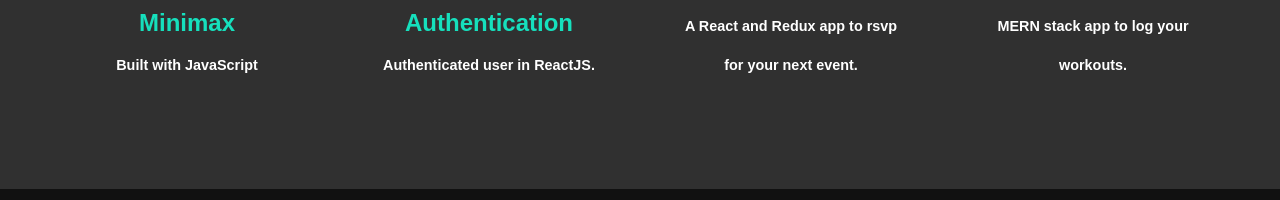
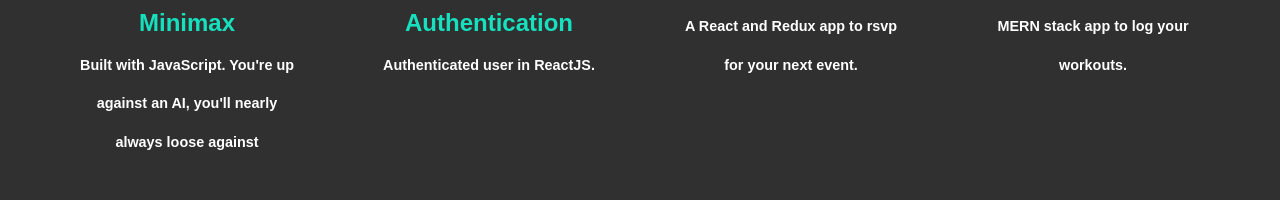
Before and after one commit to Langster2323/Ahkeem-s-site, a React (Create React App) app: page / in a window 1280 px wide. Shown: the part 2663-2863 px from the top of the page. Built offline with nearby package versions, Linux system fonts and the light colour scheme.

Commit message:
updated caption

```diff
--- a/src/App.js
+++ b/src/App.js
@@ -211,7 +211,8 @@
                     <a href="https://github.com/Langster2323/Tic-Tac-Toe-Minimax" className="portfolio__item">
                         <img src={tea} alt="" className="portfolio__img" />
                         <figcaption className="caption">Tic-Tac-Toe Minimax
-                        <br /> <span className="sub__caption">Built with JavaScript</span></figcaption>
+                        <br /> <span className="sub__caption">Built with JavaScript. You're up against an
+                        AI, you'll nearly always loose against</span></figcaption>
                     </a>
                 </figure>
 
```
